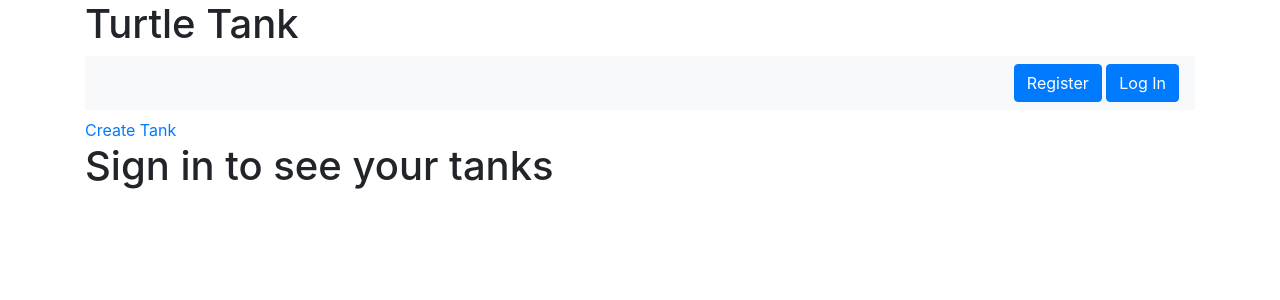
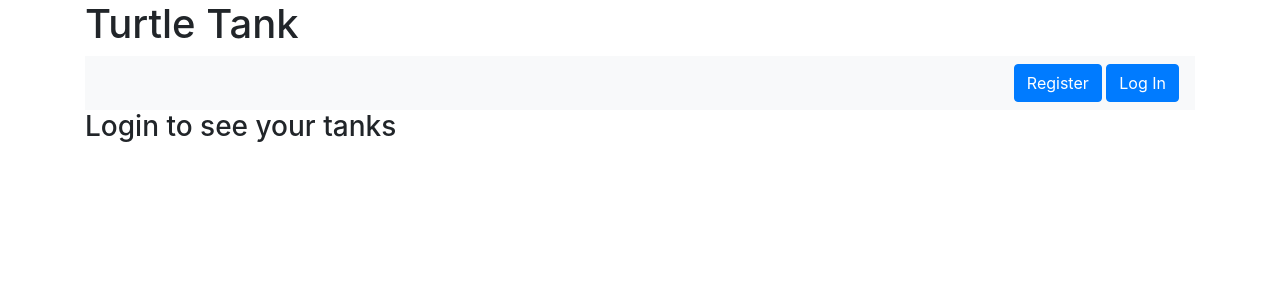
Before and after one commit to a5pire/turtle-tank, a Flask app: template turtletank/templates/aquarium/index.html in a window 1280 px wide. Shown: the top 300 px of the page. Run offline with Flask 2, Linux system fonts and the light colour scheme; the template is opened without the code that fills it, so the values that code supplies are empty; some libraries are stand-ins or nearby versions.

Commit message:
added bootstrap classes and displayed tanks in table

```diff
--- a/turtletank/templates/aquarium/index.html
+++ b/turtletank/templates/aquarium/index.html
@@ -1,24 +1,56 @@
 {% extends 'base.html' %}
 
-{% block header %}
-  <h1>{% block title %}{% endblock %}</h1>
-  <a class="action" href="{{ url_for('aquarium.create') }}">Create Tank</a>
-{% endblock %}
+{% block title %}Home{% endblock %}
+
 {% block content %}
     {% if not g.user %}
-  <h1>Sign in to see your tanks</h1>
+        <h3>Login to see your tanks</h3>
     {% else %}
         {% for tank in tanks %}
             {% if g.user['id'] == tank['tank_owner'] %}
-      <article class="post">
-        <header>
+            <div class="container">
+                <div class="row">
+                    <div class="col md-12">
                         <div>
-            <h1>{{ tank['name'] }}</h1>
-            <div class="about">Volume: {{ (tank['length'] * tank['width']) * tank['depth'] / 1000000 }} litres</div>
+                            {% with messages = get_flashed_messages() %}
+                                {% if messages %}
+                                    {% for message in messages %}
+                                    <div class="alert alert-success alert-dismissable" role="alert">
+                                        <button type="button" class="close" data-dismiss="alert" aria-label="close">
+                                            <span aria-hidden="true">&times;</span>
+                                        </button>
+                                        {{ message }}
                                     </div>
-          <a class="action" href="{{ url_for('aquarium.update', id=tank['id']) }}">Edit</a>
-        </header>
-      </article>
+                                    {% endfor %}
+                                {% endif %}
+                            {% endwith %}
+                            <table class="table">
+                                <tr>
+                                    <th>ID</th>
+                                    <th>Name</th>
+                                    <th>Length</th>
+                                    <th>Width</th>
+                                    <th>Depth</th>
+                                    <th>Volume</th>
+                                    <th>Action</th>
+                                </tr>
+                                <tr>
+                                    <td>{{ tank.id }}</td>
+                                    <td>{{ tank.name }}</td>
+                                    <td>{{ tank.length }}</td>
+                                    <td>{{ tank.width }}</td>
+                                    <td>{{ tank.depth }}</td>
+                                    <td>{{ tank.volume }}</td>
+                                    <td>
+                                        <a href="" class="btn btn-success btn-xs">Edit</a>
+                                        <a href="" class="btn btn-danger btn-xs" onclick="return confirm('Are you sure you want to delete this tank?')">Delete</a>
+                                    </td>
+                                </tr>
+                            </table>
+                        </div>
+                    </div>
+                </div>
+            </div>
             {% endif %}
         {% endfor %}
     {% endif %}
```
Lines whose indentation alone changed are shown as unchanged.
